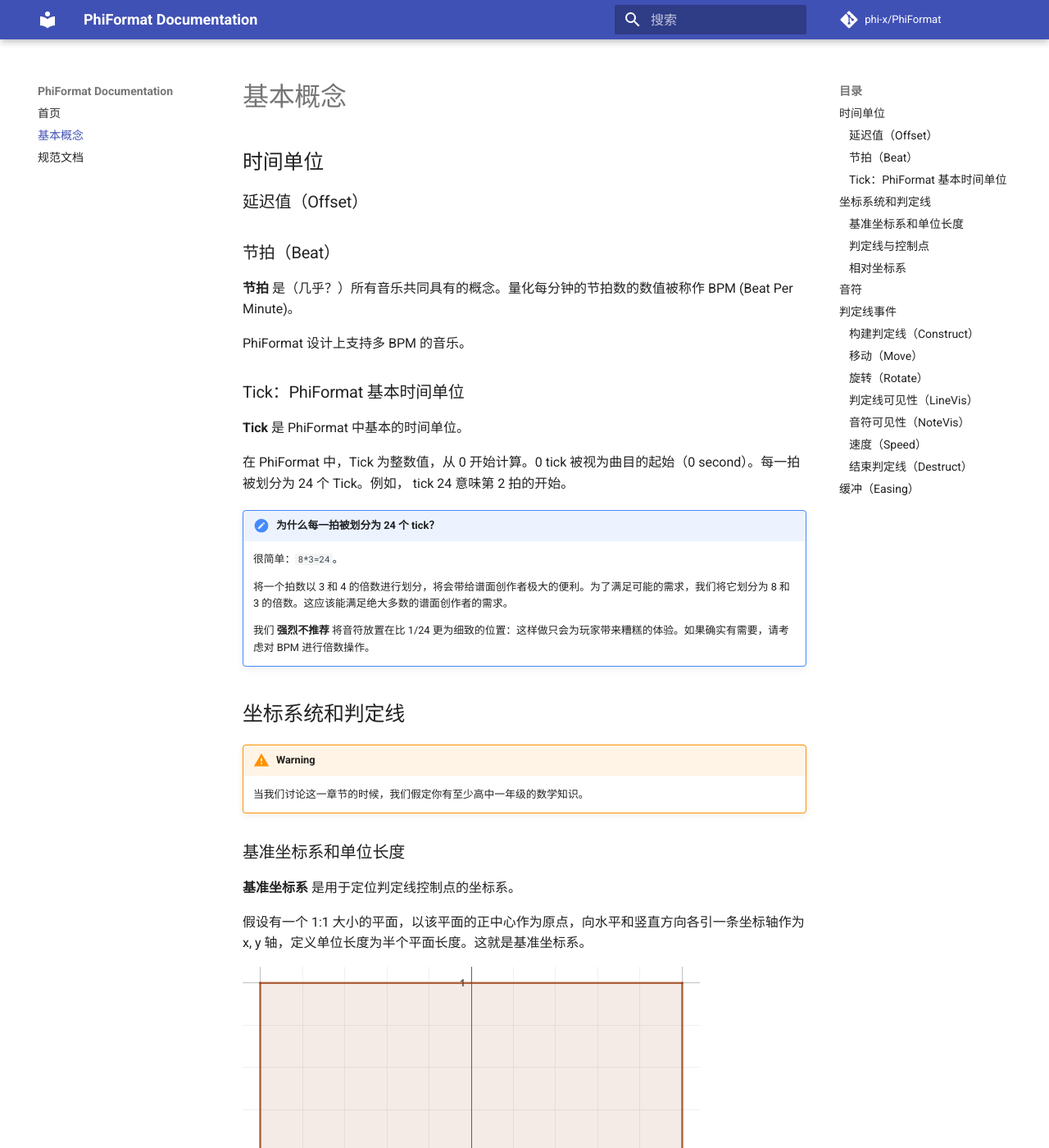
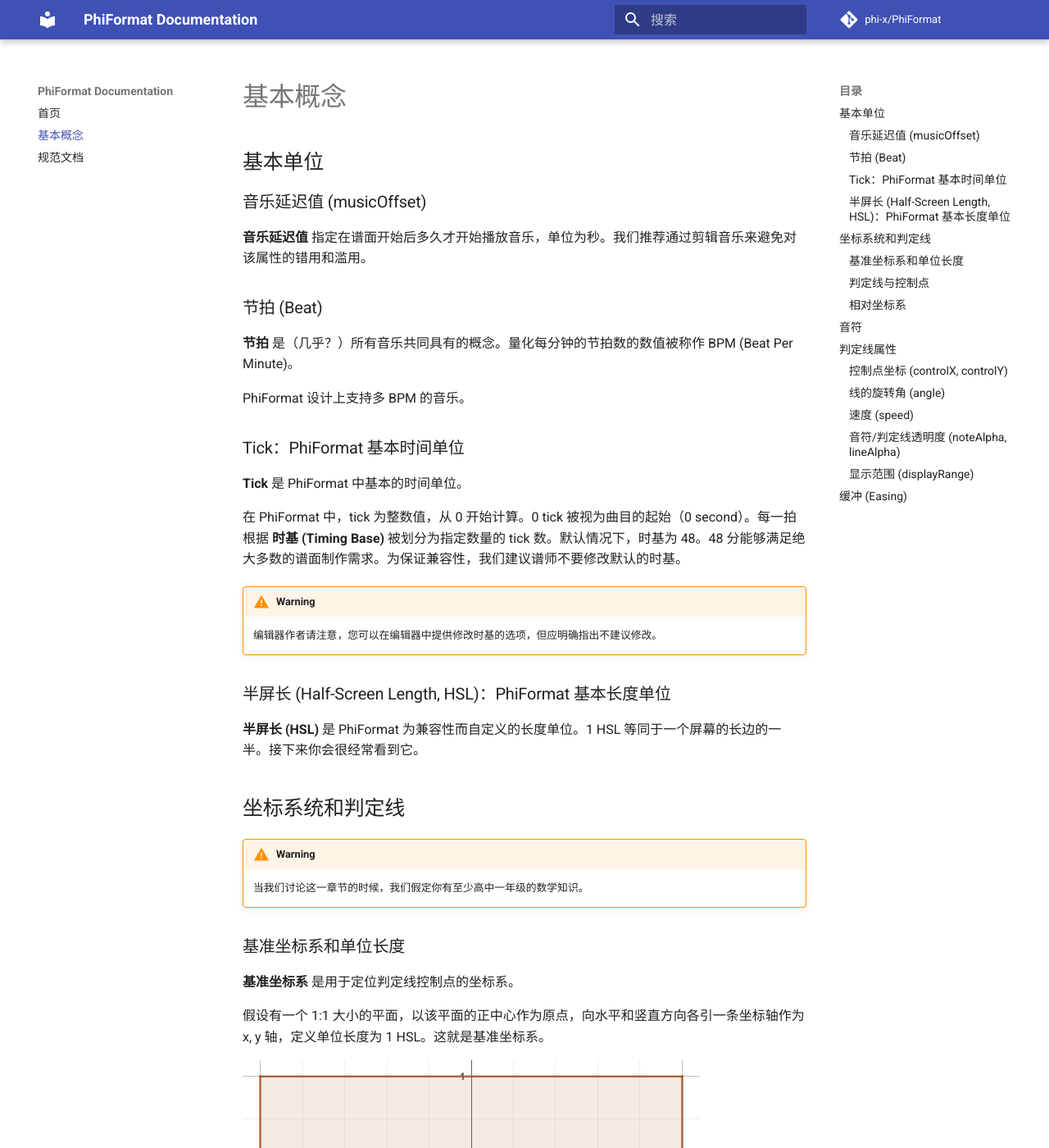
Before and after one commit to laoli404for/PhiFormat, an MkDocs documentation site: the page built from docs/basic-concepts.md, in a window 1280 px wide and 1400 px high. Shown: the whole window at 82% size. Built offline with MkDocs 1.6.1 and Material for MkDocs 9.7.7, drawn with Linux system fonts in a browser that asks for light colours; comment, search, counter and statistics services are not loaded; some of the changed text lies outside the part shown.

Commit message:
feat: add timing base and display range

```diff
--- a/docs/basic-concepts.md
+++ b/docs/basic-concepts.md
@@ -1,10 +1,12 @@
 # 基本概念
 
-## 时间单位
+## 基本单位
 
-### 延迟值（Offset）
+### 音乐延迟值 (musicOffset)
 
-### 节拍（Beat）
+**音乐延迟值** 指定在谱面开始后多久才开始播放音乐，单位为秒。我们推荐通过剪辑音乐来避免对该属性的错用和滥用。
+
+### 节拍 (Beat)
 
 **节拍** 是（几乎？）所有音乐共同具有的概念。量化每分钟的节拍数的数值被称作 BPM (Beat Per Minute)。
 
@@ -14,15 +16,14 @@ PhiFormat 设计上支持多 BPM 的音乐。
 
 **Tick** 是 PhiFormat 中基本的时间单位。
 
-在 PhiFormat 中，Tick 为整数值，从 0 开始计算。0 tick 被视为曲目的起始（0 second）。每一拍被划分为 24 个 Tick。例如， tick 24 意味第 2 拍的开始。
+在 PhiFormat 中，tick 为整数值，从 0 开始计算。0 tick 被视为曲目的起始（0 second）。每一拍根据 **时基 (Timing Base)** 被划分为指定数量的 tick 数。默认情况下，时基为 48。48 分能够满足绝大多数的谱面制作需求。为保证兼容性，我们建议谱师不要修改默认的时基。
 
-!!! note "为什么每一拍被划分为 24 个 tick？"
-    很简单：`8*3=24`。
+!!! warning
+    编辑器作者请注意，您可以在编辑器中提供修改时基的选项，但应明确指出不建议修改。
 
-    将一个拍数以 3 和 4 的倍数进行划分，将会带给谱面创作者极大的便利。为了满足可能的需求，我们将它划分为 8 和 3 的倍数。这应该能满足绝大多数的谱面创作者的需求。
+### 半屏长 (Half-Screen Length, HSL)：PhiFormat 基本长度单位
 
-    我们 **强烈不推荐** 将音符放置在比 1/24 更为细致的位置：这样做只会为玩家带来糟糕的体验。如果确实有需要，请考虑对 BPM 进行倍数操作。
-
+**半屏长 (HSL)** 是 PhiFormat 为兼容性而自定义的长度单位。1 HSL 等同于一个屏幕的长边的一半。接下来你会很经常看到它。
 
 ## 坐标系统和判定线
 
@@ -33,7 +34,7 @@ PhiFormat 设计上支持多 BPM 的音乐。
 
 **基准坐标系** 是用于定位判定线控制点的坐标系。
 
-假设有一个 1:1 大小的平面，以该平面的正中心作为原点，向水平和竖直方向各引一条坐标轴作为 x, y 轴，定义单位长度为半个平面长度。这就是基准坐标系。
+假设有一个 1:1 大小的平面，以该平面的正中心作为原点，向水平和竖直方向各引一条坐标轴作为 x, y 轴，定义单位长度为 1 HSL。这就是基准坐标系。
 
 ![1:1 的基准坐标系](./assets/base_coordinate-1x1.png)
 
@@ -68,21 +69,16 @@ PhiFormat 设计上支持多 BPM 的音乐。
 ## 音符
 
 
-## 判定线事件
+## 判定线属性
 
-### 构建判定线（Construct）
+### 控制点坐标 (controlX, controlY)
 
-### 移动（Move）
+### 线的旋转角 (angle)
 
-### 旋转（Rotate）
+### 速度 (speed)
 
-### 判定线可见性（LineVis）
+### 音符/判定线透明度 (noteAlpha, lineAlpha)
 
-### 音符可见性（NoteVis）
+### 显示范围 (displayRange)
 
-### 速度（Speed）
-
-### 结束判定线（Destruct）
-
-
-## 缓冲（Easing）
+## 缓冲 (Easing)
```
Also changed, not shown: docs/specs.md (+2 -0 lines), 2 other files.
